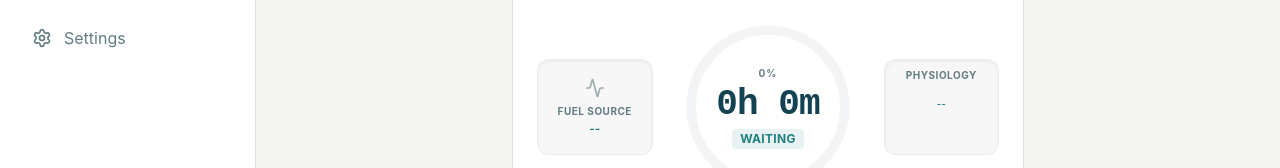
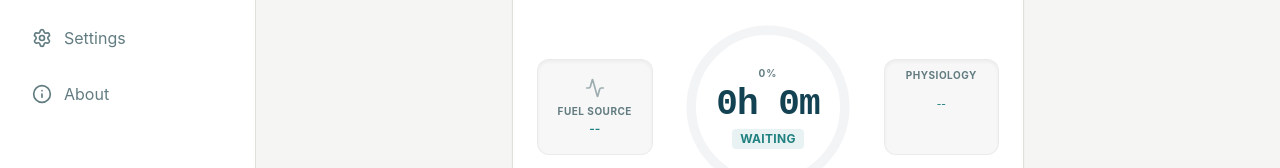
Before and after one commit to r777k/iFast, a React app in the folder frontend/: page / in a window 1280 px wide. Shown: the part 238-406 px from the top of the page. Built offline with nearby package versions, Linux system fonts and the light colour scheme; sample sign-in values are in the browser's storage; the HTML template or start-up script is replaced by a standard one.

Commit message:
Add About menu

```diff
--- a/frontend/src/components/Layout.jsx
+++ b/frontend/src/components/Layout.jsx
@@ -1,5 +1,5 @@
 import { NavLink, Outlet } from 'react-router-dom';
-import { Home, Calendar, BarChart2, Settings, Play, LogOut } from 'lucide-react'; // <-- Add LogOut
+import { Home, Calendar, BarChart2, Settings, Play, LogOut, Info } from 'lucide-react';
 import { useAuth } from '../context/AuthContext'; // <-- Add this import
 
 export default function Layout() {
@@ -10,6 +10,7 @@ export default function Layout() {
     { name: 'History', path: '/history', icon: Calendar },
     { name: 'Insights', path: '/insights', icon: BarChart2 },
     { name: 'Settings', path: '/settings', icon: Settings },
+    { name: 'About', path: '/about', icon: Info },
   ];
 
   return (
```
